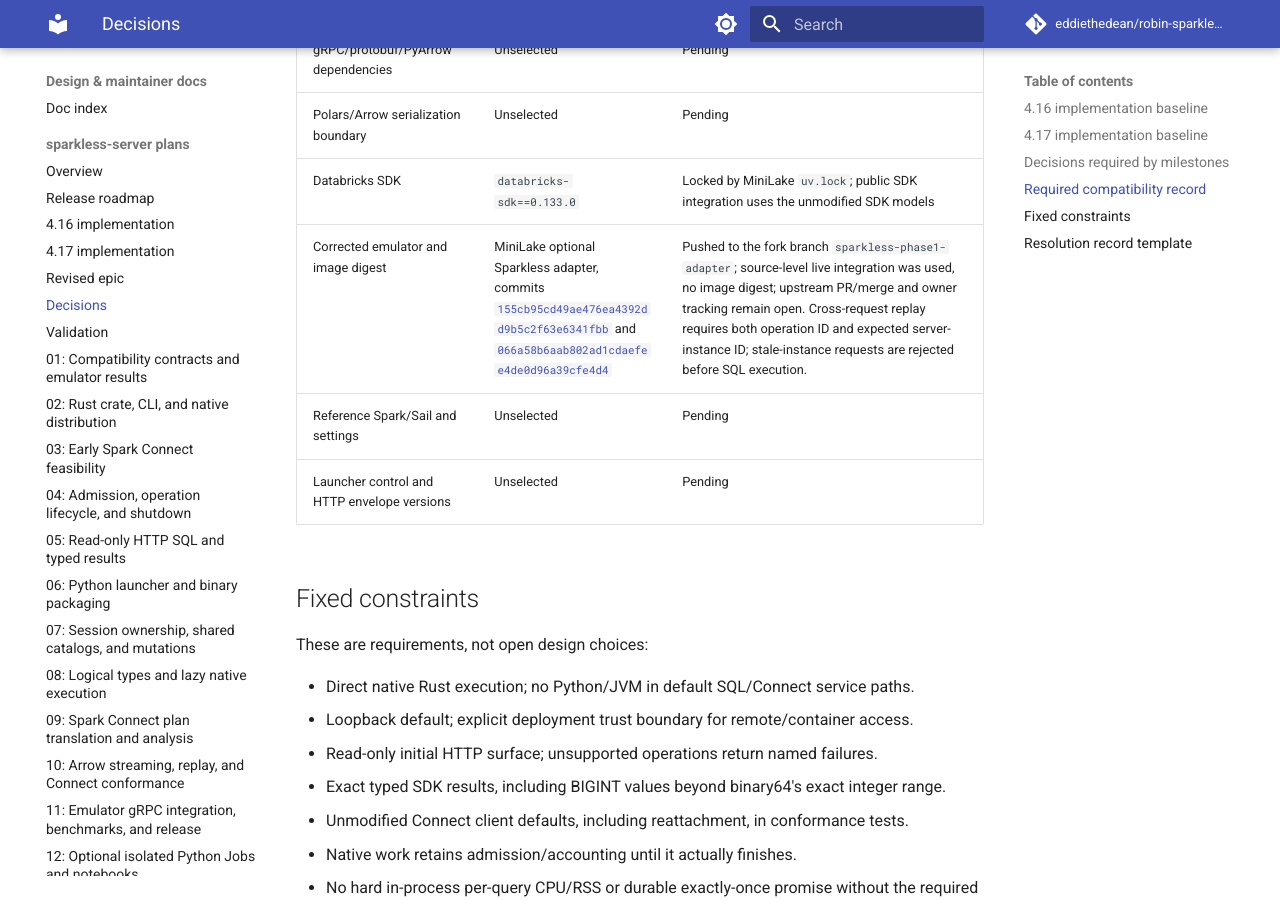
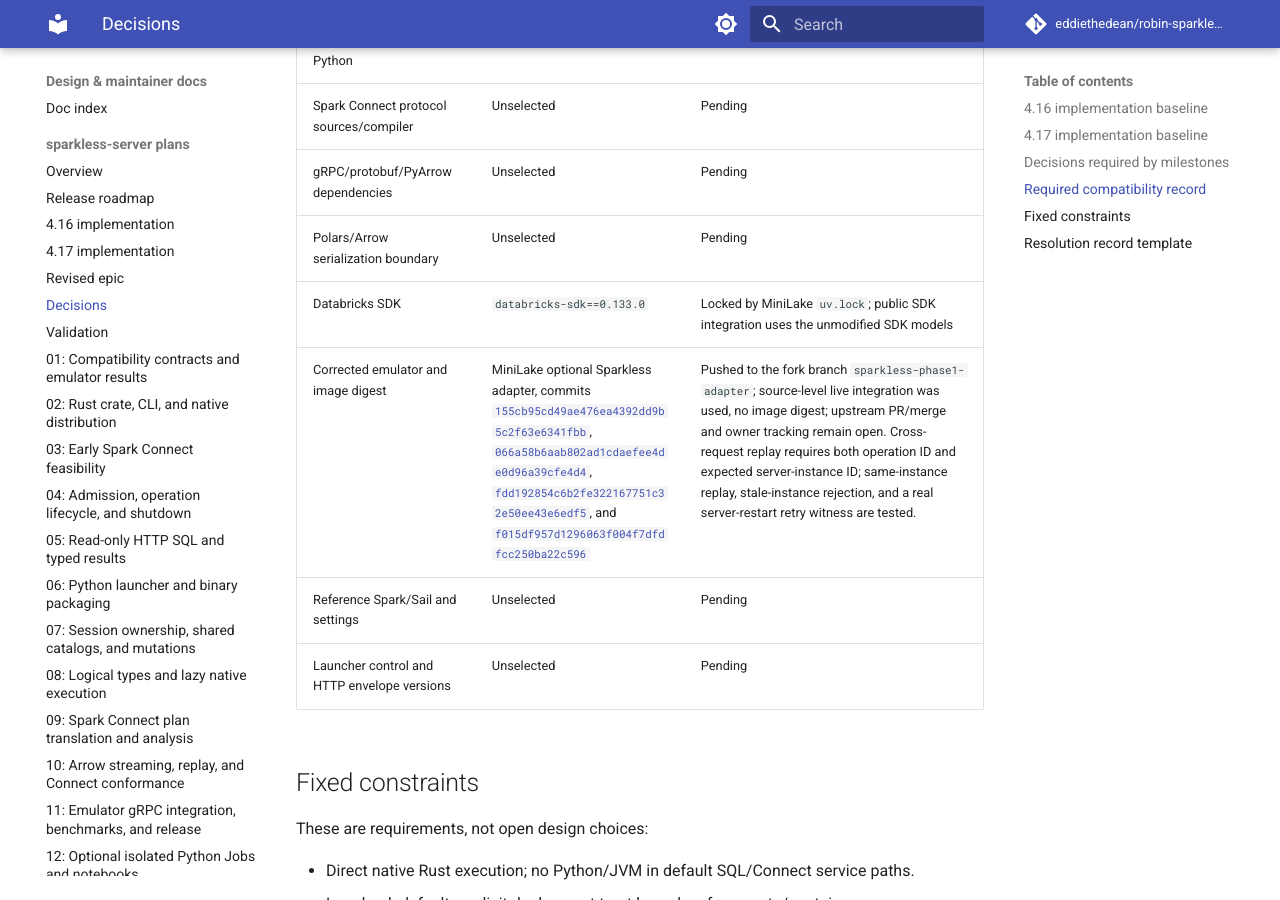
Before and after one commit to eddiethedean/robin-sparkless, an MkDocs documentation site: the page built from docs/plans/sparkless-server/DECISIONS.md, in a window 1280 px wide and 900 px high, scrolled down 4645 px. Built offline with MkDocs 1.6.1 and Material for MkDocs 9.7.7, drawn with Linux system fonts in a browser that asks for light colours; comment, search, counter and statistics services are not loaded; some of the changed text lies outside the part shown.

Commit message:
docs: record adapter deadline and restart witnesses

```diff
--- a/docs/plans/sparkless-server/DECISIONS.md
+++ b/docs/plans/sparkless-server/DECISIONS.md
@@ -30,7 +30,7 @@
 | --- | --- | --- | --- | --- |
 | D01 | Client/proto/oracle compatibility manifest | 0A | SS-01, SS-03 | Exact pyspark-client release, matching proto tag/commit, Python range, gRPC/protobuf/PyArrow locks, generator version, reference Spark/Sail versions and settings |
 | D02 | SQL/configuration semantics | 0A | SS-01, SS-08 | Explicit engine profile, ANSI/case sensitivity/timezone/decimal behavior; mutable versus read-only configuration; unsupported keys fail |
-| D03 | Emulator prerequisite and trust scope | 0A tracking; 0B integration | SS-01, SS-07 | MiniLake adapter source revisions `155cb95cd49ae476ea4392dd9b5c2f63e6341fbb` and `066a58b6aab802ad1cdaefee4de0d96a39cfe4d4`, SDK lock `0.133.0`, typed-result, mutation-route, duplicate replay, and stale-instance rejection tests are recorded; upstream owner/issue or PR, image digest if used, and shared warehouse/session limitations remain tracked |
+| D03 | Emulator prerequisite and trust scope | 0A tracking; 0B integration | SS-01, SS-07 | MiniLake adapter source revisions `155cb95cd49ae476ea4392dd9b5c2f63e6341fbb`, `066a58b6aab802ad1cdaefee4de0d96a39cfe4d4`, `fdd192854c6b2fe322167751c32e50ee43e6edf5`, and `f015df957d1296063f004f7dfdfcc250ba22c596`, SDK lock `0.133.0`, typed-result, mutation-route, duplicate replay, stale-instance rejection, real process-restart, and pending/committed deadline-recovery tests are recorded; upstream owner/issue or PR, image digest if used, and shared warehouse/session limitations remain tracked |
 | D04 | Supported SQL/type/JSON contract | 0A specification; 0B verification; mutation extension in 1 | SS-01, SS-05, SS-07, SS-08 | Allowlisted read-only nodes/functions, Phase 1 managed SQL/identity/status extension, logical schema JSON, exact integer/decimal/date/time/null encodings, duplicate labels, non-finite float policy |
 | D05 | Binary/platform/release matrix | 0B | SS-02, SS-06, SS-11 | Supported OS/arch/libc targets, runtime dependencies, artifact verification, package publishing order and binary-extra compatibility |
 | D06 | Launcher control and compatibility | 0B | SS-02, SS-06 | Message framing/size, per-launch identity, endpoint readiness, version negotiation, Windows/POSIX graceful shutdown, cleanup and fork restrictions |
@@ -55,7 +55,7 @@
 | gRPC/protobuf/PyArrow dependencies | Unselected | Pending |
 | Polars/Arrow serialization boundary | Unselected | Pending |
 | Databricks SDK | `databricks-sdk==0.133.0` | Locked by MiniLake `uv.lock`; public SDK integration uses the unmodified SDK models |
-| Corrected emulator and image digest | MiniLake optional Sparkless adapter, commits [`155cb95cd49ae476ea4392dd9b5c2f63e6341fbb`](https://github.com/eddiethedean/minilake/commit/155cb95cd49ae476ea4392dd9b5c2f63e6341fbb) and [`066a58b6aab802ad1cdaefee4de0d96a39cfe4d4`](https://github.com/eddiethedean/minilake/commit/066a58b6aab802ad1cdaefee4de0d96a39cfe4d4) | Pushed to the fork branch `sparkless-phase1-adapter`; source-level live integration was used, no image digest; upstream PR/merge and owner tracking remain open. Cross-request replay requires both operation ID and expected server-instance ID; stale-instance requests are rejected before SQL execution. |
+| Corrected emulator and image digest | MiniLake optional Sparkless adapter, commits [`155cb95cd49ae476ea4392dd9b5c2f63e6341fbb`](https://github.com/eddiethedean/minilake/commit/155cb95cd49ae476ea4392dd9b5c2f63e6341fbb), [`066a58b6aab802ad1cdaefee4de0d96a39cfe4d4`](https://github.com/eddiethedean/minilake/commit/066a58b6aab802ad1cdaefee4de0d96a39cfe4d4), [`fdd192854c6b2fe322167751c32e50ee43e6edf5`](https://github.com/eddiethedean/minilake/commit/fdd192854c6b2fe322167751c32e50ee43e6edf5), and [`f015df957d1296063f004f7dfdfcc250ba22c596`](https://github.com/eddiethedean/minilake/commit/f015df957d1296063f004f7dfdfcc250ba22c596) | Pushed to the fork branch `sparkless-phase1-adapter`; source-level live integration was used, no image digest; upstream PR/merge and owner tracking remain open. Cross-request replay requires both operation ID and expected server-instance ID; same-instance replay, stale-instance rejection, and a real server-restart retry witness are tested. |
 | Reference Spark/Sail and settings | Unselected | Pending |
 | Launcher control and HTTP envelope versions | Unselected | Pending |
 
```
Also changed, not shown: docs/plans/sparkless-server/RELEASE_4_17.md (+1 -1 lines), docs/plans/sparkless-server/VALIDATION.md (+1 -1 lines).
